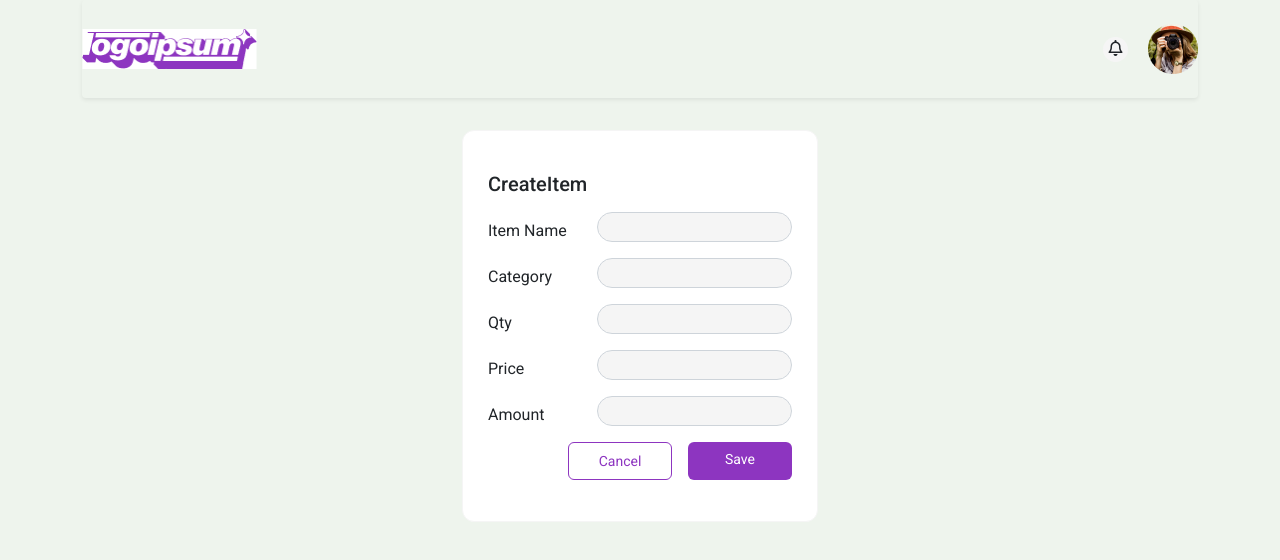
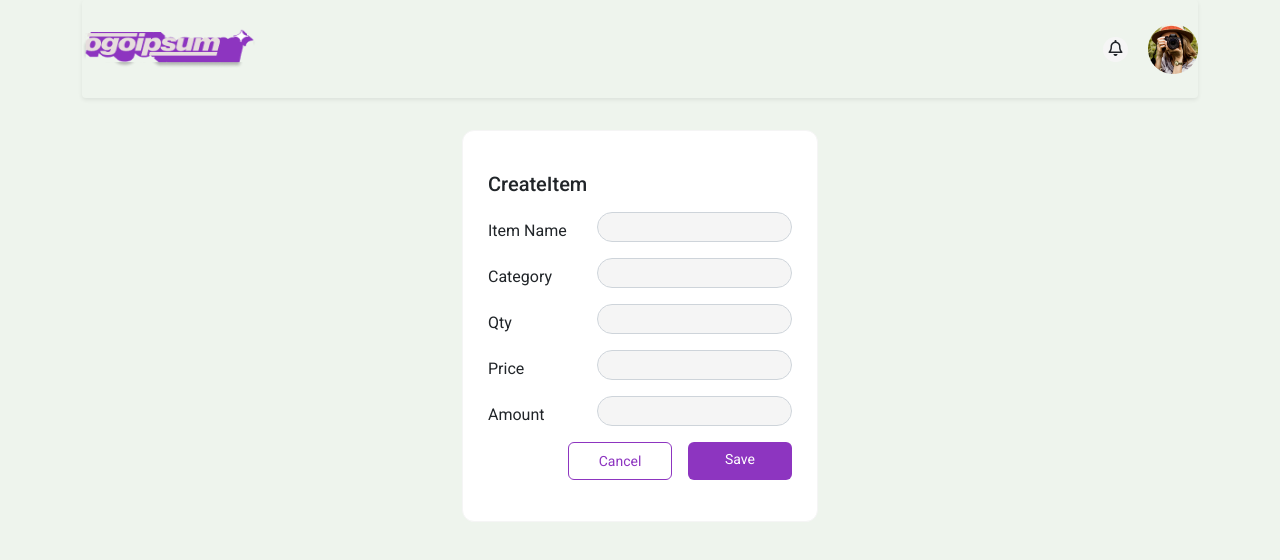
Before and after one commit to Nangkhamlar/small-project, a plain HTML site: page create-item.html in a window 1280 px wide. Drawn offline with Linux system fonts and the light colour scheme.

Commit message:
update logo1

```diff
--- a/create-item.html
+++ b/create-item.html
@@ -15,7 +15,7 @@
         <header>
             <nav class="navbar navbar-light  shadow-sm rounded">
                 <a class="navbar-brand" href="#">
-                  <img src="./images/Logo.png" width="175" height="40" alt="">
+                  <img src="./images/Logo1.png" width="175" height="40" alt="">
                 </a>
 
                 <div class="nav-right">
@@ -67,6 +67,7 @@
                                 <input type="number" class="form-control"  name="" id="">
                             </div>
                         </div>
+
                         <div class="d-flex gap-3  justify-content-end">
                             <button class="text-light p-2 btn btn1 btn1-outline"><a href="index.html">Cancel</a></button>
                             <button class="text-light btn btn1"><a href="index.html">Save</a></button>
```
Also changed, not shown: index.html (+1 -1 lines), images/Logo1.png (added).
